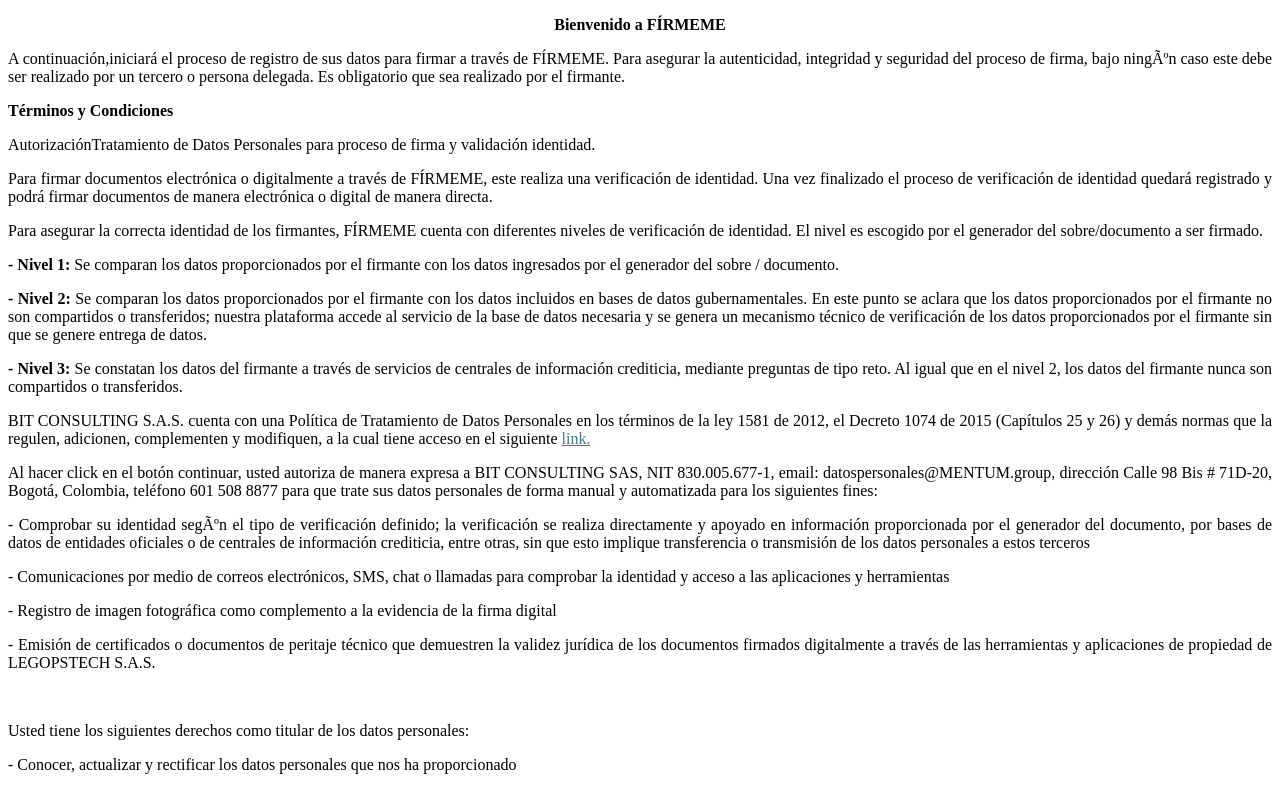
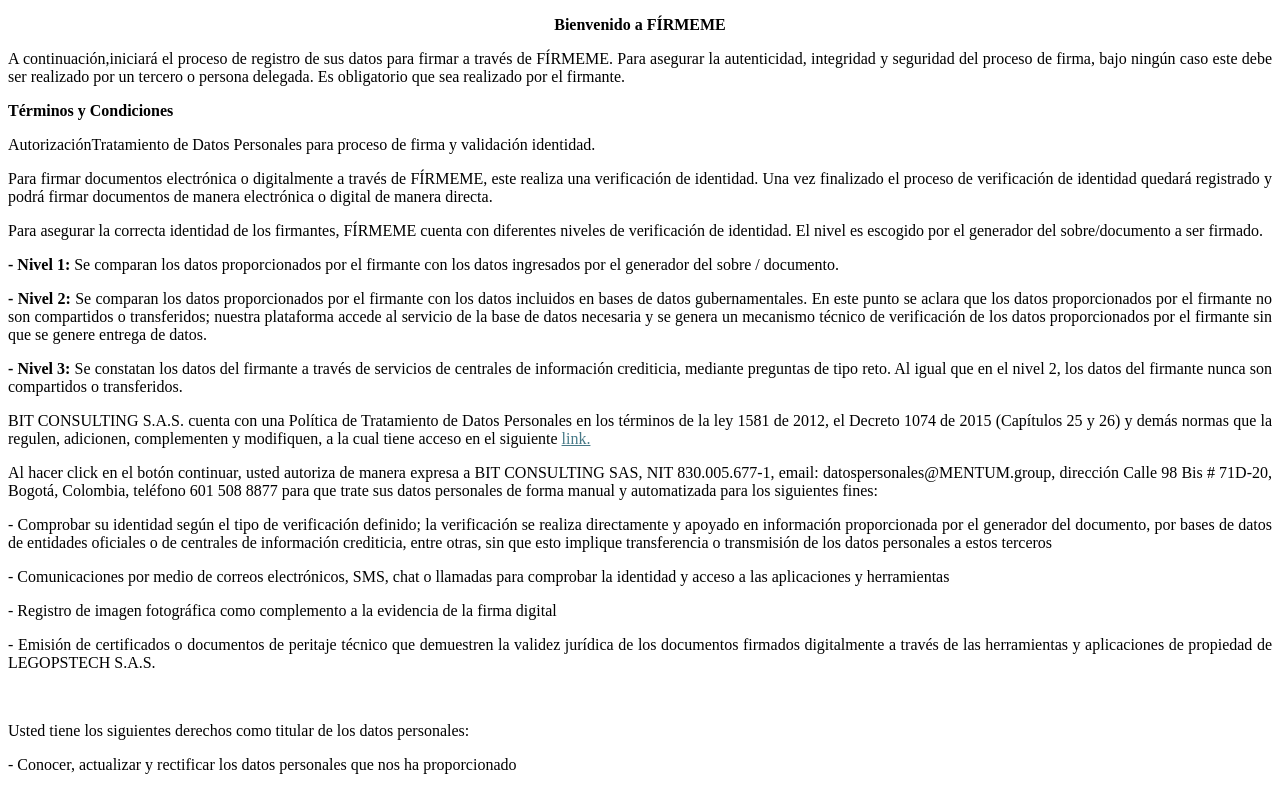
Before and after one commit to INGGUTI/Static_Firmeme, a website: page src/index.html in a window 1280 px wide. Shown: the top 787 px of the page. Drawn offline with Linux system fonts and the light colour scheme.

Commit message:
Update index.html

```diff
--- a/src/index.html
+++ b/src/index.html
@@ -21,7 +21,7 @@
 	Bienvenido a F&Iacute;RMEME
 <o:p></o:p></span></b></p>
 <p class=MsoNormal style='text-align:justify'><span lang=ES-CO>
-A continuaci&oacute;n,iniciar&aacute; el proceso de registro de sus datos para firmar a trav&eacute;s de F&Iacute;RMEME. Para asegurar la autenticidad, integridad y seguridad del proceso de firma, bajo ningún caso este debe ser realizado por un tercero o persona delegada. Es obligatorio que sea realizado por el firmante.
+A continuaci&oacute;n,iniciar&aacute; el proceso de registro de sus datos para firmar a trav&eacute;s de F&Iacute;RMEME. Para asegurar la autenticidad, integridad y seguridad del proceso de firma, bajo ning&uacute;n caso este debe ser realizado por un tercero o persona delegada. Es obligatorio que sea realizado por el firmante.
 </span></p>
 <p class=MsoNormal><b><span lang=ES-CO>T&eacute;rminos y Condiciones<o:p></o:p></span></b></p>
 <p class=MsoNormal style='text-align:justify'><span lang=ES-CO>
@@ -55,7 +55,7 @@
 </span></p>
 <p class=MsoNormal style='text-align:justify'><span lang=ES-CO>-<span style='mso-tab-count:1'>
 </span>
-Comprobar su identidad según el tipo de verificaci&oacute;n definido; la verificaci&oacute;n se realiza directamente y apoyado en informaci&oacute;n proporcionada por el generador del documento, por bases de datos de entidades oficiales o de centrales de informaci&oacute;n crediticia, entre otras, sin que esto implique transferencia o transmisi&oacute;n de los datos personales a estos terceros</span></p>
+Comprobar su identidad seg&uacute;n el tipo de verificaci&oacute;n definido; la verificaci&oacute;n se realiza directamente y apoyado en informaci&oacute;n proporcionada por el generador del documento, por bases de datos de entidades oficiales o de centrales de informaci&oacute;n crediticia, entre otras, sin que esto implique transferencia o transmisi&oacute;n de los datos personales a estos terceros</span></p>
 <p class=MsoNormal style='text-align:justify'><span lang=ES-CO>-<span
 style='mso-tab-count:1'></span>
 Comunicaciones por medio de correos electr&oacute;nicos, SMS, chat o llamadas para comprobar la identidad y acceso a las aplicaciones y herramientas </span></p>
```
